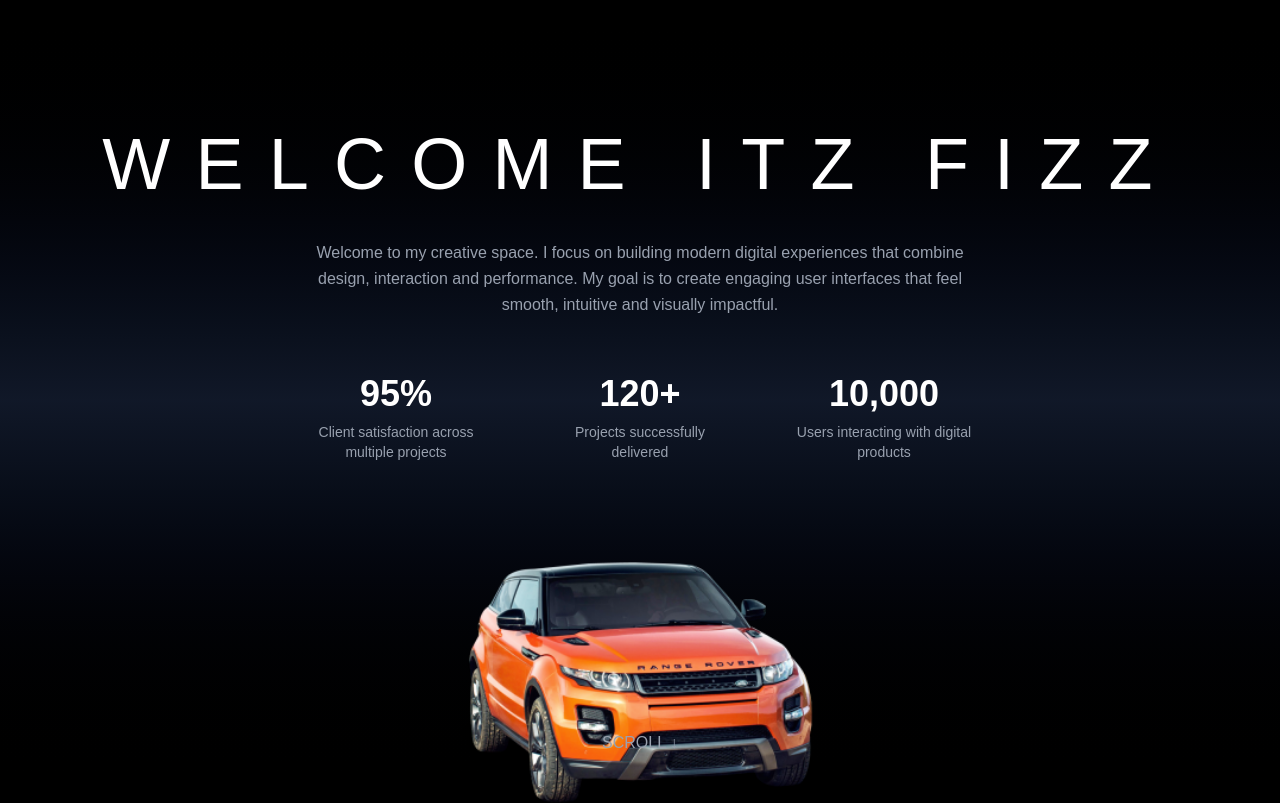
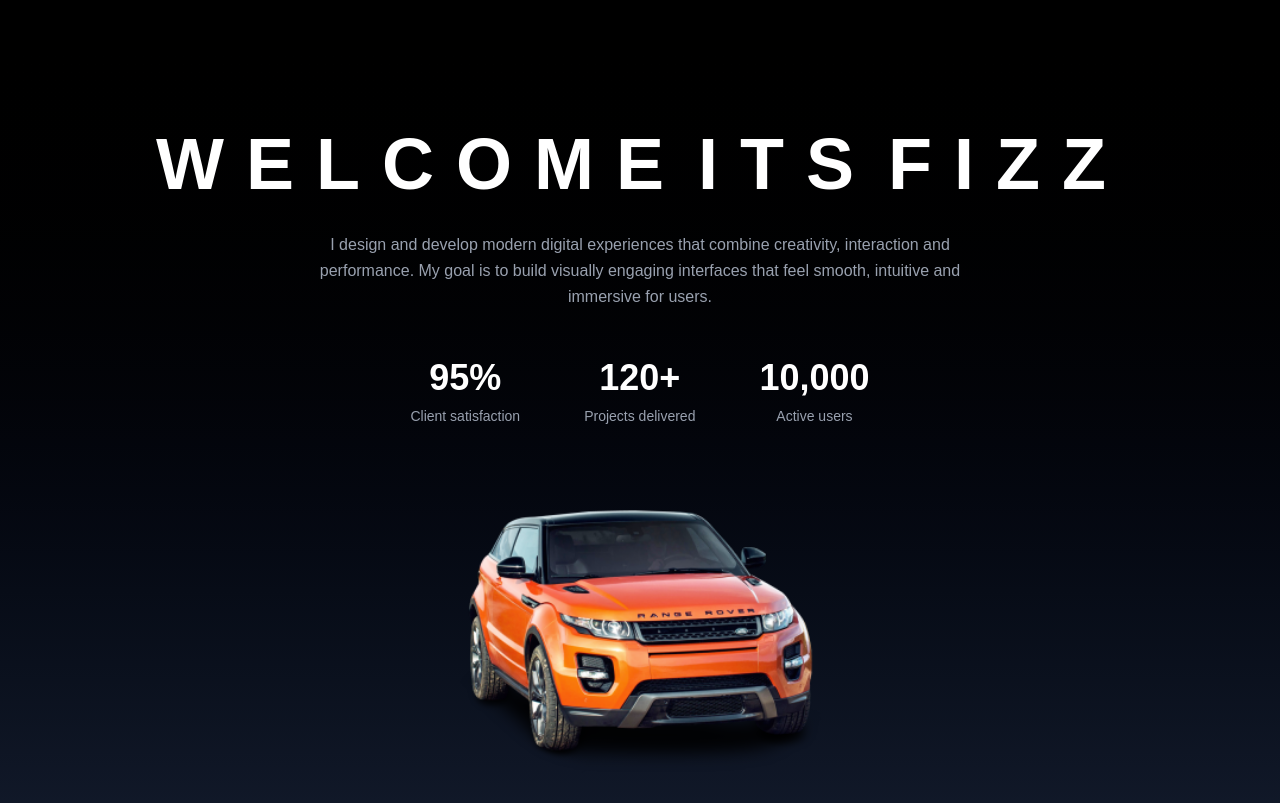
Before and after one commit to harshabasava970-bot/scroll-hero-animation, a Next.js app: page / in a window 1280 px wide. Shown: the top 803 px of the page. Built offline with nearby package versions, Linux system fonts and the light colour scheme.

Commit message:
fixed layout and counters

```diff
--- a/app/page.tsx
+++ b/app/page.tsx
@@ -12,56 +12,41 @@
 
   const heroRef = useRef(null)
   const carRef = useRef(null)
-  const bgRef = useRef(null)
 
   useEffect(() => {
 
     const lenis = new Lenis()
 
-    function raf(time: any) {
+    function raf(time) {
       lenis.raf(time)
       requestAnimationFrame(raf)
     }
 
     requestAnimationFrame(raf)
 
-    // HEADLINE ANIMATION
+    // Headline animation
     gsap.from(".letter", {
       opacity: 0,
-      y: 80,
-      rotateX: 90,
-      stagger: 0.06,
-      duration: 1.2,
+      y: 60,
+      stagger: 0.05,
+      duration: 1,
       ease: "power3.out"
     })
 
-    // STATISTICS ANIMATION
+    // Statistics animation
     gsap.from(".stat", {
       opacity: 0,
-      y: 40,
+      y: 30,
       stagger: 0.3,
       delay: 1
     })
 
-    // CAR SCROLL ANIMATION
+    // Car scroll animation
     gsap.to(carRef.current, {
-      x: 900,
+      x: 850,
       y: -120,
-      rotation: 8,
-      scale: 1.25,
-      ease: "power1.out",
-      scrollTrigger: {
-        trigger: heroRef.current,
-        start: "top top",
-        end: "bottom top",
-        scrub: 1
-      }
-    })
-
-    // PARALLAX BACKGROUND
-    gsap.to(bgRef.current, {
-      y: -100,
-      ease: "none",
+      rotation: 10,
+      scale: 1.2,
       scrollTrigger: {
         trigger: heroRef.current,
         start: "top top",
@@ -74,89 +59,88 @@
 
   }, [])
 
-  const text = "WELCOME ITZ FIZZ"
-    .split("")
-    .map((letter) => letter === " " ? "\u00A0" : letter)
+  const text = "WELCOME ITS FIZZ"
 
   return (
 
-    <main className="h-[200vh] bg-black text-white overflow-x-hidden">
+    <main className="h-[200vh] bg-gradient-to-b from-black via-gray-900 to-black text-white overflow-x-hidden">
 
       <section
         ref={heroRef}
-        className="relative h-screen flex flex-col justify-start items-center pt-32 gap-10 px-6">
-
-        {/* BACKGROUND */}
-        <div
-          ref={bgRef}
-          className="absolute inset-0 bg-gradient-to-b from-black via-gray-900 to-black"
-        ></div>
+        className="h-screen flex flex-col items-center text-center pt-32 px-6">
 
         {/* HEADLINE */}
-        <h1 className="relative text-5xl md:text-7xl tracking-[0.35em] flex flex-wrap justify-center text-center">
+        <h1 className="text-6xl md:text-7xl font-bold tracking-[0.25em] mb-8 flex flex-wrap justify-center gap-4">
 
-          {text.map((letter, i) => (
-            <span key={i} className="letter">
-              {letter}
+          {text.split(" ").map((word, i) => (
+            <span key={i} className="flex gap-1">
+              {word.split("").map((letter, j) => (
+                <span key={j} className="letter">
+                  {letter}
+                </span>
+              ))}
             </span>
           ))}
 
         </h1>
 
         {/* DESCRIPTION */}
-        <p className="relative text-gray-400 text-center max-w-2xl leading-relaxed">
-          Welcome to my creative space. I focus on building modern digital
-          experiences that combine design, interaction and performance.
-          My goal is to create engaging user interfaces that feel smooth,
-          intuitive and visually impactful.
+        <p className="max-w-2xl text-gray-400 leading-relaxed mb-12">
+
+          I design and develop modern digital experiences that combine
+          creativity, interaction and performance. My goal is to build
+          visually engaging interfaces that feel smooth, intuitive and
+          immersive for users.
+
         </p>
 
         {/* STATISTICS */}
-        <div className="relative flex gap-16 flex-wrap justify-center mt-4">
+        <div className="flex gap-16 flex-wrap justify-center mb-16">
 
-          <div className="stat text-center max-w-[180px]">
+          <div className="stat text-center">
             <h2 className="text-4xl font-bold">
-              <CountUp end={95} duration={3}/>%
+              <CountUp end={95} duration={3} suffix="%" />
             </h2>
             <p className="text-gray-400 mt-2 text-sm">
-              Client satisfaction across multiple projects
+              Client satisfaction
             </p>
           </div>
 
-          <div className="stat text-center max-w-[180px]">
+          <div className="stat text-center">
             <h2 className="text-4xl font-bold">
-              <CountUp end={120} duration={3}/>+
+              <CountUp end={120} duration={3} suffix="+" />
             </h2>
             <p className="text-gray-400 mt-2 text-sm">
-              Projects successfully delivered
+              Projects delivered
             </p>
           </div>
 
-          <div className="stat text-center max-w-[180px]">
+          <div className="stat text-center">
             <h2 className="text-4xl font-bold">
-              <CountUp end={10000} duration={3}/>
+              <CountUp end={10000} duration={3} />
             </h2>
             <p className="text-gray-400 mt-2 text-sm">
-              Users interacting with digital products
+              Active users
             </p>
           </div>
 
         </div>
 
-        {/* CAR IMAGE */}
+        {/* CAR */}
         <img
           ref={carRef}
           src="/car.png"
-          className="relative w-[380px] mt-10"
+          className="w-[380px]"
         />
 
-        {/* SCROLL INDICATOR */}
-        <div className="absolute bottom-10 text-gray-400 animate-bounce">
-          SCROLL ↓
-        </div>
+        {/* SCROLL TEXT */}
+        <p className="mt-10 text-gray-500 animate-bounce">
+          Scroll Down ↓
+        </p>
 
       </section>
 
     </main>
+
   )
 }
```
